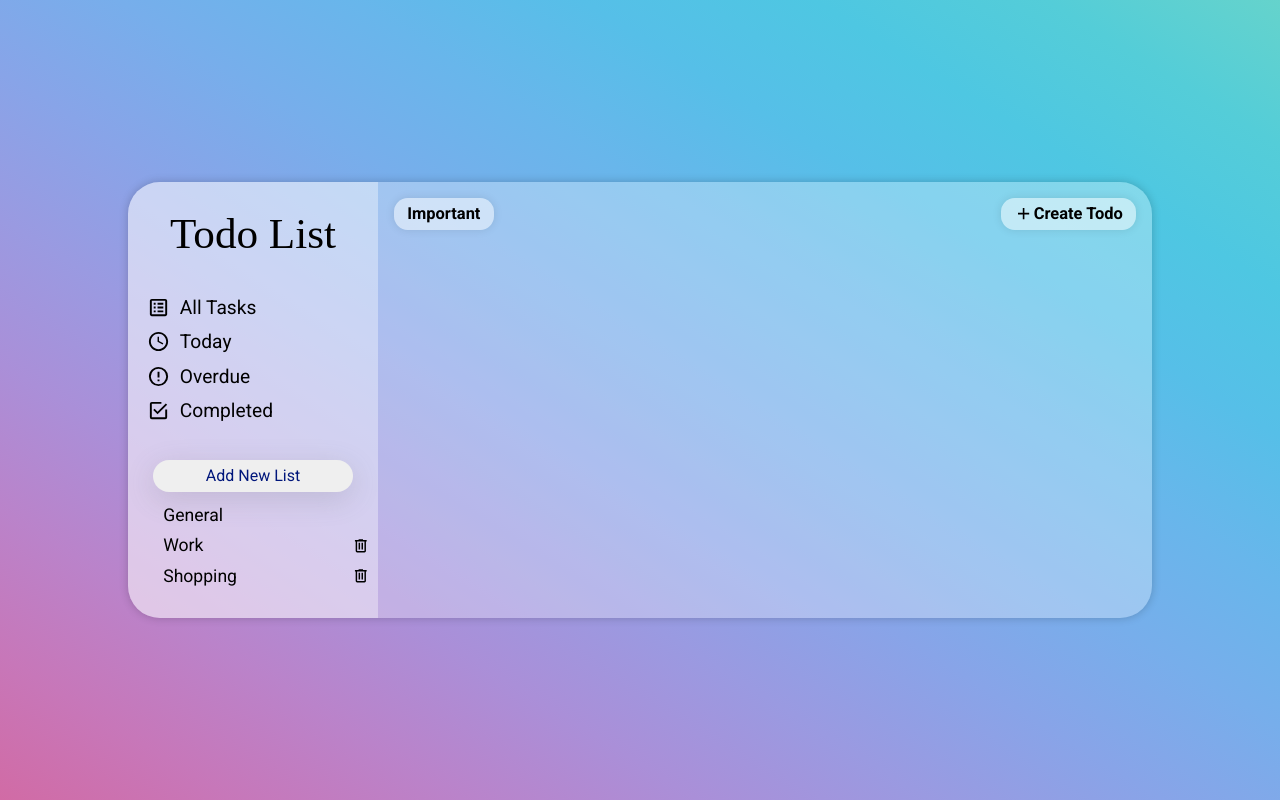
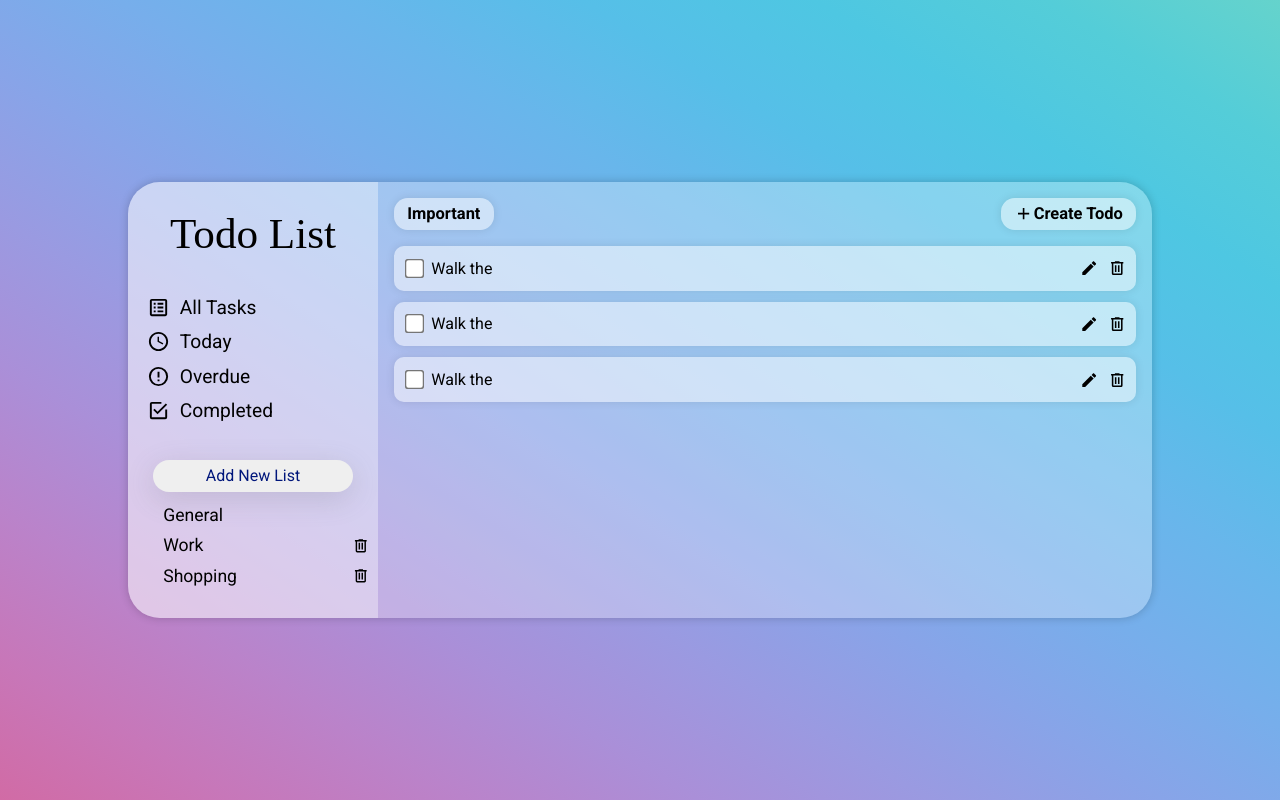
Before and after one commit to RimaSem/todo-list, a React (Vite) app: page / in a window 1280 px wide. Built offline with nearby package versions, Linux system fonts and the light colour scheme; a web font is replaced by a local one.

Commit message:
Create todo component

```diff
--- a/src/components/Content.tsx
+++ b/src/components/Content.tsx
@@ -1,5 +1,6 @@
 import Icon from "@mdi/react";
 import { mdiPlus } from "@mdi/js";
+import Todo from "./Todo";
 
 function Content() {
   return (
@@ -10,6 +11,9 @@ function Content() {
           <Icon path={mdiPlus} size={0.8} /> Create Todo
         </button>
       </div>
+      <Todo />
+      <Todo />
+      <Todo />
     </div>
   );
 }
--- /dev/null
+++ b/src/components/Todo.tsx
@@ -0,0 +1,19 @@
+import Icon from "@mdi/react";
+import { mdiPencil, mdiTrashCanOutline } from "@mdi/js";
+
+function Todo() {
+  return (
+    <div className="todo-container">
+      <div className="todo-main-row">
+        <input className="todo-checkbox" type="checkbox" />
+        <span className="todo-title">Walk the</span>
+        <div className="todo-btns">
+          <Icon className="todo-edit-btn" path={mdiPencil} />
+          <Icon className="todo-delete-btn" path={mdiTrashCanOutline} />
+        </div>
+      </div>
+    </div>
+  );
+}
+
+export default Todo;
--- a/src/components/scss/_Content.scss
+++ b/src/components/scss/_Content.scss
@@ -1,3 +1,5 @@
+@import "./Todo";
+
 .content {
   flex: 1;
 
@@ -17,6 +19,7 @@
       border: none;
       font-size: 1.03rem;
       border-radius: 14px;
+      cursor: pointer;
     }
 
     .new-task-btn {
--- a/src/components/scss/_Menu.scss
+++ b/src/components/scss/_Menu.scss
@@ -9,6 +9,7 @@
   height: 100vh;
   width: 75%;
   transition: left 0.5s;
+  z-index: 1;
 }
 
 .off-screen-menu.active {
--- /dev/null
+++ b/src/components/scss/_Todo.scss
@@ -0,0 +1,74 @@
+.todo-container {
+  background-color: rgba(255, 255, 255, 0.5);
+  box-shadow: 0 0 10px rgba(0, 0, 0, 0.1);
+  margin-bottom: 0.7em;
+  cursor: pointer;
+
+  .todo-main-row {
+    display: flex;
+    align-items: center;
+    font-size: 1.2rem;
+    padding: 0.8em 0.6em;
+
+    .todo-checkbox {
+      transform: scale(1.7);
+      margin-right: 0.8em;
+      accent-color: #f9e8ffd5;
+    }
+
+    .todo-title {
+      overflow: hidden;
+      text-overflow: ellipsis;
+      white-space: nowrap;
+    }
+
+    .todo-btns {
+      margin-left: auto;
+      display: flex;
+      gap: 0.6em;
+
+      .todo-edit-btn,
+      .todo-delete-btn {
+        width: 1.3em;
+        cursor: pointer;
+      }
+
+      .todo-edit-btn {
+        &:hover,
+        &:focus {
+          color: rgb(3, 183, 3);
+        }
+      }
+
+      .todo-delete-btn {
+        &:hover,
+        &:focus {
+          color: rgb(193, 78, 16);
+        }
+      }
+    }
+  }
+}
+
+@media screen and (min-width: 800px) {
+  .todo-container {
+    margin: 0 1em;
+    margin-bottom: 0.7em;
+    border-radius: 10px;
+
+    .todo-main-row {
+      font-size: 1rem;
+
+      .todo-checkbox {
+        transform: scale(1.5);
+      }
+
+      .todo-btns {
+        .todo-edit-btn,
+        .todo-delete-btn {
+          width: 1.15em;
+        }
+      }
+    }
+  }
+}
--- a/src/index.scss
+++ b/src/index.scss
@@ -6,27 +6,21 @@
   box-sizing: border-box;
 }
 
-html {
-  min-height: 100%;
-}
-
 body {
+  min-height: 100vh;
   margin: 0;
-  min-width: 100%;
-  min-height: 100%;
+  width: 100%;
+  height: 100%;
   font-family: "Roboto", sans-serif;
   background: $body-bg-color;
   background-size: auto 100%;
+  display: flex;
 
   #root {
     width: 100%;
-    height: 100vh;
-    display: flex;
-    justify-content: center;
-    align-items: center;
 
     .App {
-      height: 100%;
+      min-height: 100%;
       width: 100%;
       background-color: rgba(255, 255, 255, 0.1);
       display: flex;
@@ -37,6 +31,8 @@ body {
 
 @media screen and (min-width: 800px) {
   body {
+    min-height: 100vh;
+
     #root {
       .App {
         flex-direction: row;
@@ -48,8 +44,13 @@ body {
 @media screen and (min-width: 1000px) {
   body {
     #root {
+      display: flex;
+      align-items: center;
+      justify-content: center;
+
       .App {
-        height: fit-content;
+        min-height: fit-content;
+        margin: 3em 0;
         width: 80%;
         max-width: 1200px;
         flex-direction: row;
```
